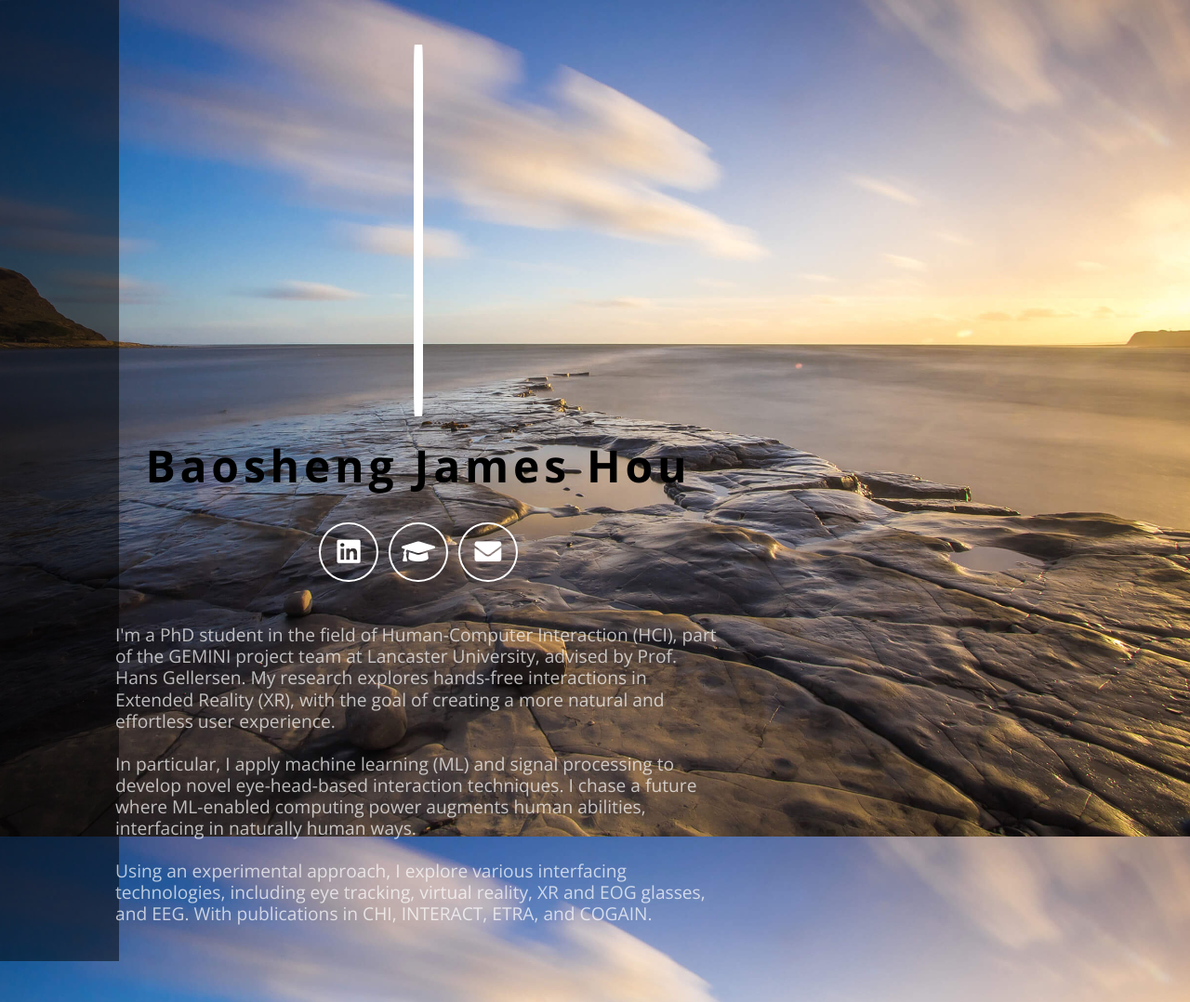
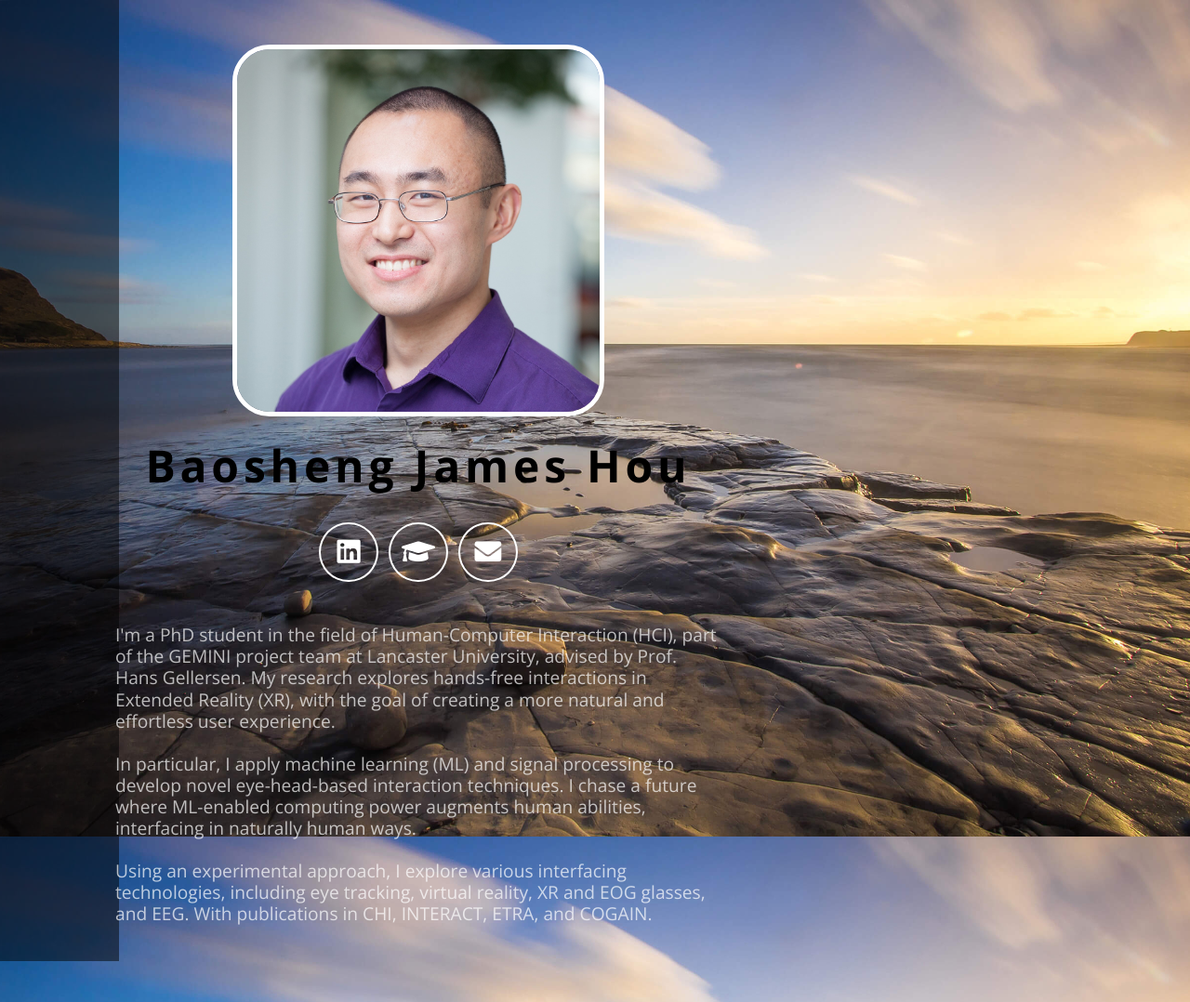
Before and after one commit to baoshengjameshou/baoshengjameshou.github.io, a Jekyll site: the page built from docs/index.html, in a window 1280 px wide. Shown: the whole page at 93% size. Built offline with Jekyll 4.4.1, drawn with Linux system fonts in a browser that asks for light colours.

Commit message:
Update index.html

```diff
--- a/docs/index.html
+++ b/docs/index.html
@@ -71,7 +71,7 @@
     <div class="col text-center"><img id="avatar" class="my-3 my-sm-4" alt="{{ site.name }}"
         src="{% if site.avatar %}{% if site.avatar contains '://' %}{{ site.avatar }}{%
         else %}{{ site.baseurl }}/{{ site.avatar }}{% endif %}{%
-        else %}{{ site.baseurl }}/images/avatar.svg{% endif %}" style="height:400px"></div>
+        else %}{{ site.baseurl }}/images/avatar.svg{% endif %}" style="height:400px;width:400px"></div>
 </div>
 <div class="row">
     <div class="col">
```
